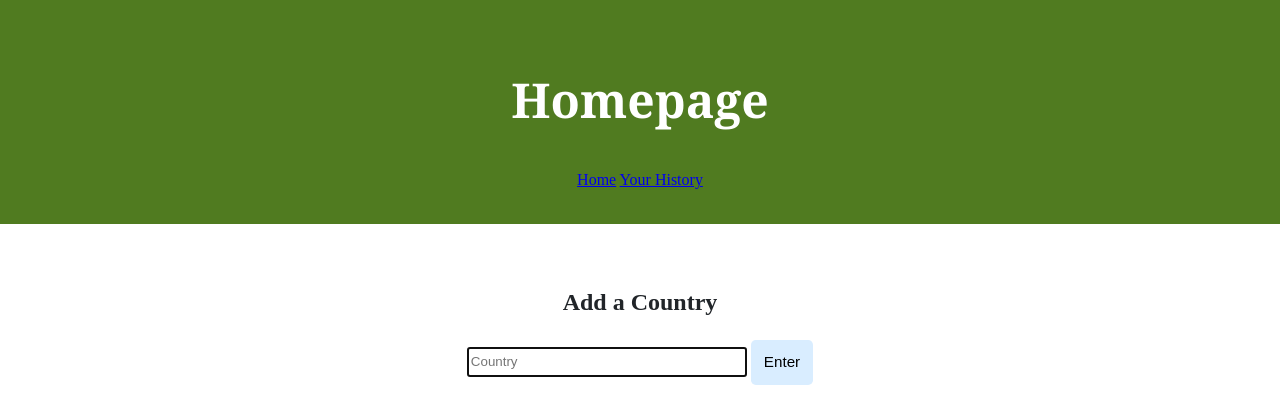
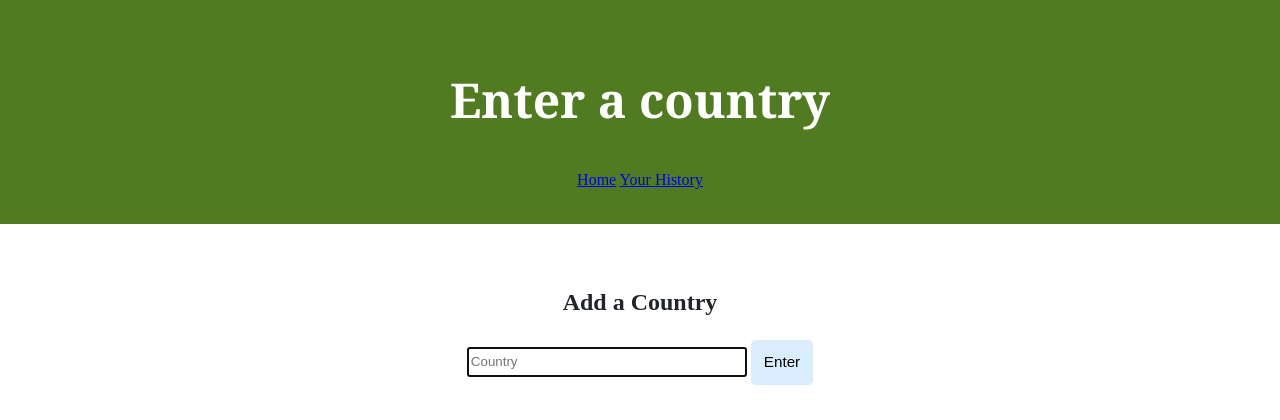
Before and after one commit to Kieran54/flask-final-mr-dr-brown, a Flask app: template templates/enter.html in a window 1280 px wide. Shown: the top 420 px of the page. Run offline with Flask 3, Linux system fonts and the light colour scheme; the template is opened without the code that fills it, so the values that code supplies are empty; some libraries are stand-ins or nearby versions.

Commit message:
Thu, May 18, 2023, 3:39 PM +00:00

```diff
--- a/templates/enter.html
+++ b/templates/enter.html
@@ -4,11 +4,11 @@
     <head>
         <link href="https://fonts.googleapis.com/css2?family=Montserrat:wght@500&display=swap" rel="stylesheet">
         <link href="/static/styles.css" rel="stylesheet">
-        <title>Index</title>
+        <title>Enter</title>
     </head>
     <body>
         <div class="header">
-            <h1>Homepage</h1>
+            <h1>Enter a country</h1>
             <a href="index.html">Home</a>
             <a href="history.html">Your History</a>
         </div>
--- a/templates/info.html
+++ b/templates/info.html
@@ -4,7 +4,7 @@
     <head>
         <link href="https://fonts.googleapis.com/css2?family=Montserrat:wght@500&display=swap" rel="stylesheet">
         <link href="/static/styles.css" rel="stylesheet">
-        <title>Index</title>
+        <title>Info</title>
     </head>
     <body>
         <div class="header">
```
